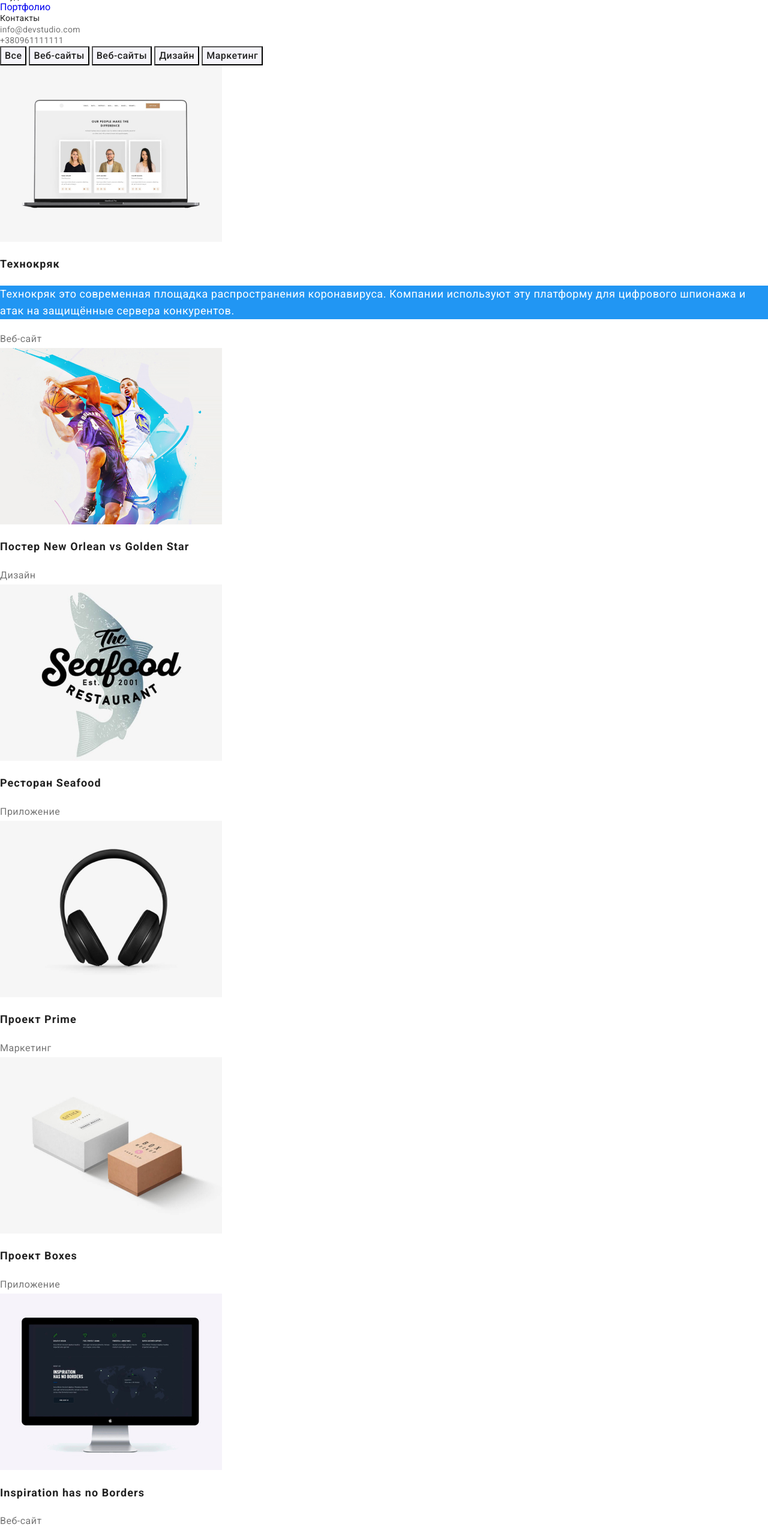
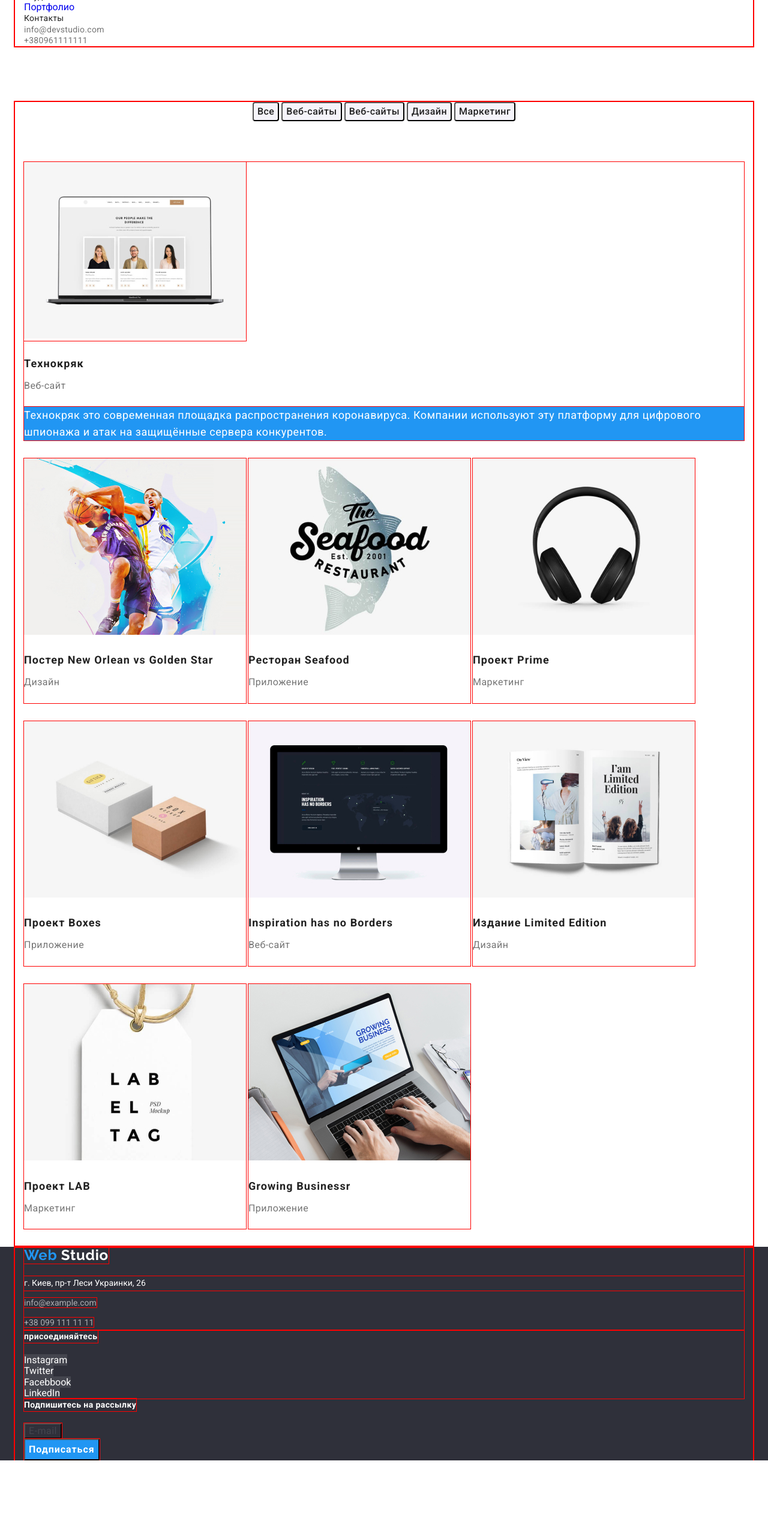
Before and after one commit to VitaliyGontarev/goit-markup-hw-03, a plain HTML site: page portfolio.html in a window 1280 px wide. Shown: the part 44-2594 px from the top of the page at 60% size. After the commit the page ends 2478 px from the top, so only its background shows below. Drawn offline with Linux system fonts and the light colour scheme.

Commit message:
Разбил на блоки

```diff
--- a/css/style.css
+++ b/css/style.css
@@ -26,22 +26,25 @@ body {
 .erase-stile {
   list-style: none;
   text-decoration: none;
+
   padding: 0;
   margin: 0;
 }
 /*page header*/
-.header-conteiner {
+.conteiner {
   outline: 2px solid red;
   width: 1230px;
+
   padding-left: 15px;
   padding-right: 15px;
   margin-left: auto;
   margin-right: auto;
 }
-/*.page-nav {
+.page-nav .pat {
+  padding-left: 15px;
+  padding-right: 15px;
 }
-.page-contacts {
-}*/
+
 /* nav*/
 .logo {
   color: #000000;
@@ -116,6 +119,7 @@ body {
   padding-right: 32px;
   padding-bottom: 10px;
   padding-left: 32px;
+  border: 1px solid transparent;
 
   font-weight: 700;
   font-size: 16px;
@@ -126,8 +130,7 @@ body {
 
 /* features*/
 .features-conteiner {
-  outline: 2px solid red;
-  margin-top: 0;
+  margin-bottom: 94px;
 }
 .features-img {
   display: inline-block;
@@ -137,6 +140,7 @@ body {
 
   background-color: #f5f4fa;
   border-radius: 4px;
+  outline: 1px solid red;
 }
 .section-title-detalis {
   color: var(--text-title-color);
@@ -167,40 +171,60 @@ body {
   font-size: 14px;
   line-height: 1.5;
   letter-spacing: 0.03em;
+
   margin-top: 0;
   margin-bottom: 0;
 }
 
 /*development site*/
 .development-conteiner {
-  outline: 2px solid rebeccapurple;
-  margin-top: 0;
-}
-.development-text {
-  margin-top: 0;
-  margin-bottom: 0;
+  margin-bottom: 94px;
 }
 
-.site-link {
-  color: #ffffff;
-  background-color: #2f303a;
-  display: inline-block;
-  padding: 27px 83px;
-  width: 370px;
-  height: 70px;
+.person {
+  outline: 1px solid red;
+}
 
-  font-weight: 700;
+.development-first-text {
+  font-weight: bold;
   font-size: 14px;
   line-height: 1.14;
   text-align: center;
   letter-spacing: 0.03em;
+  color: var(--primary-white-color);
+  background-color: #2f303a;
+
+  width: 370px;
+  height: 70px;
+  margin-top: 0;
+  margin-bottom: 0;
+  padding: 27px 83px;
 }
 
 /*our team*/
+.section-team {
+  background-color: #f5f4fa;
+}
+.title-team {
+  font-weight: 500;
+  font-size: 16px;
+  line-height: 1.18;
+  letter-spacing: 0.03em;
+  color: var(--text-title-color);
+
+  margin-top: 30px;
+  margin-bottom: 10px;
+}
+
 .profile {
   font-size: 16px;
   line-height: 1.18;
   letter-spacing: 0.03em;
+
+  margin-top: 0;
+  margin-bottom: 16px;
+
+  outline: 1px solid red;
 }
 
 .profie-link {
@@ -228,6 +252,10 @@ body {
 .footer {
   background-color: #2f303a;
 }
+.webstudio {
+  margin-top: 0;
+  margin-bottom: 20px;
+}
 .footer-logo {
   color: var(--accent-text);
 
@@ -237,37 +265,75 @@ body {
   line-height: 1.19;
   letter-spacing: 0.03em;
   text-decoration: none;
+
+  margin-bottom: 20px;
+  outline: 1px solid red;
 }
 .footer-pat {
   color: #ffffff;
 }
 .footer-adress {
   color: var(--primary-white-color);
+
+  margin-top: 0;
+  margin-bottom: 9px;
+  outline: 1px solid red;
 }
-.address {
+.first-link {
+  margin-top: 0;
+  margin-bottom: 9px;
+}
+.second-link {
+  margin-top: 0;
+  margin-bottom: 0;
+}
+.adress {
   font-weight: 400;
   font-size: 14px;
   line-height: 1.71;
+
+  margin-bottom: 0;
 }
 .adress-link {
   color: #acacb0;
   text-decoration: none;
+
+  outline: 1px solid red;
 }
+
 .adress-link:focus,
 .adress-link:hover {
   color: var(--accent-text);
 }
-.title {
+.block-adress-logo {
+  outline: 1px solid red;
+}
+.block-link {
+  outline: 1px solid red;
+}
+
+.block-footer-link {
+  outline: 1px solid red;
+}
+.title-footer {
   color: var(--primary-white-color);
+
+  display: inline-block;
+  margin-top: 0;
+  margin-bottom: 20px;
 
   font-size: 14px;
   line-height: 1.5;
   letter-spacing: 0.03em;
+
+  outline: 1px solid red;
 }
 .footer-link {
   background-color: #44454e;
   color: var(--primary-white-color);
   text-decoration: none;
+
+  margin-top: 0;
 }
 .footer-link:focus,
 .footer-link:hover {
@@ -282,6 +348,8 @@ body {
   line-height: 1.25;
   align-items: center;
   letter-spacing: 0.03em;
+
+  outline: 1px solid red;
 }
 .call-secondary {
   background-color: var(--accent-text);
@@ -292,6 +360,8 @@ body {
   line-height: 1.87;
   align-items: center;
   letter-spacing: 0.06em;
+
+  outline: 1px solid red;
 }
 .call:focus,
 .call:hover {
@@ -306,11 +376,16 @@ body {
   font-family: "Raleway", sans-serif;
   font-family: "Roboto", sans-serif;
 }
-
+.block-filtres {
+  margin-top: 93px;
+  margin-bottom: 34px;
+  text-align: center;
+}
 .filtres {
   background-color: #f5f4fa;
   color: var(--text-title-color);
 
+  border-radius: 4px;
   font-weight: 500;
   font-size: 16px;
   line-height: 1.625;
@@ -321,6 +396,16 @@ body {
 .filtres:hover {
   color: var(--accent-text);
 }
+.block-first {
+  display: inline-block;
+  margin-top: 34px;
+  margin-bottom: 30px;
+  outline: 1px solid red;
+}
+.texnokryk-img {
+  outline: 1px solid red;
+}
+
 .texnokryk-text {
   background-color: var(--accent-text);
   color: #ffffff;
@@ -329,6 +414,11 @@ body {
   font-size: 18px;
   line-height: 1.55;
   letter-spacing: 0.03em;
+
+  margin-top: 0;
+  margin-bottom: 0;
+
+  outline: 1px solid red;
 }
 .developments-title {
   color: var(--text-title-color);
@@ -337,6 +427,9 @@ body {
   font-size: 18px;
   line-height: 2;
   letter-spacing: 0.06em;
+
+  margin-top: 20px;
+  margin-bottom: 4px;
 }
 .development-text {
   color: #757575;
@@ -345,4 +438,13 @@ body {
   font-size: 16px;
   line-height: 1.87;
   letter-spacing: 0.03em;
+
+  margin-top: 0;
+  margin-bottom: 20px;
 }
+.block-secondary {
+  margin-top: 0;
+  margin-bottom: 30px;
+  outline: 1px solid red;
+  display: inline-block;
+}
--- a/portfolio.html
+++ b/portfolio.html
@@ -12,8 +12,9 @@
     <link rel="stylesheet" href="./css/style.css" />
   </head>
   <body class="body-portfolio">
-    <header>
+    <header class="conteiner">
       <!--Header site -->
+      <div class="page-nav">
         <nav>
           <a href="#" class="logo">Web<span class="pat">Studio</span> </a>
           <ul class="site-nav erase-stile">
@@ -22,16 +23,20 @@
             <li><a href="#" class="link">Контакты</a></li>
           </ul>
         </nav>
+      </div>
+      <div class="page-contacts">
         <ul class="contacts-nav erase-stile">
           <li>
             <a href="info@devstudio.com" class="link">info@devstudio.com</a>
           </li>
           <li><a href="tel:+380961111111" class="link">+380961111111</a></li>
         </ul>
+      </div>
     </header>
+    <div class="conteiner">
       <main>
         <!--filtres-->
-      <div>
+        <div class="block-filtres">
           <button type="button" class="filtres">Все</button>
           <button type="button" class="filtres">Веб-сайты</button>
           <button type="button" class="filtres">Веб-сайты</button>
@@ -39,23 +44,29 @@
           <button type="button" class="filtres">Маркетинг</button>
         </div>
         <!--our developments-->
-      <section class="section-development">
+
+        <section>
           <h1 hidden>Our developments</h1>
           <!--Технокряк-->
           <ul class="erase-stile">
-          <li>
+            <li class="block-first">
               <a href="#" class="erase-stile"
-              ><img src="./img/portfolio/img.jpg" alt="Технокряк" width="370" />
+                ><span class="texnokryk-img">
+                  <img
+                    src="./img/portfolio/img.jpg"
+                    alt="Технокряк"
+                    width="370"
+                /></span>
                 <h2 class="developments-title">Технокряк</h2>
+                <p class="development-text">Веб-сайт</p>
                 <p class="texnokryk-text">
-                Технокряк это современная площадка распространения коронавируса.
-                Компании используют эту платформу для цифрового шпионажа и атак
-                на защищённые сервера конкурентов.
+                  Технокряк это современная площадка распространения
+                  коронавируса. Компании используют эту платформу для цифрового
+                  шпионажа и атак на защищённые сервера конкурентов.
                 </p>
-              <p class="development-text">Веб-сайт</p></a
-            >
+              </a>
             </li>
-          <li>
+            <li class="block-secondary">
               <a href="#" class="erase-stile"
                 ><img
                   src="./img/portfolio/img2.jpg"
@@ -68,7 +79,7 @@
                 <p class="development-text">Дизайн</p></a
               >
             </li>
-          <li>
+            <li class="block-secondary">
               <a href="#" class="erase-stile"
                 ><img
                   src="./img/portfolio/img3.jpg"
@@ -79,7 +90,7 @@
                 <p class="development-text">Приложение</p></a
               >
             </li>
-          <li>
+            <li class="block-secondary">
               <a href="#" class="erase-stile"
                 ><img
                   src="./img/portfolio/img4.jpg"
@@ -90,7 +101,7 @@
                 <p class="development-text">Маркетинг</p></a
               >
             </li>
-          <li>
+            <li class="block-secondary">
               <a href="#" class="erase-stile"
                 ><img
                   src="./img/portfolio/img5.jpg"
@@ -101,7 +112,7 @@
                 <p class="development-text">Приложение</p></a
               >
             </li>
-          <li>
+            <li class="block-secondary">
               <a href="#" class="erase-stile"
                 ><img
                   src="./img/portfolio/img6.jpg"
@@ -112,7 +123,7 @@
                 <p class="development-text">Веб-сайт</p></a
               >
             </li>
-          <li>
+            <li class="block-secondary">
               <a href="#" class="erase-stile"
                 ><img
                   src="./img/portfolio/img7.jpg"
@@ -123,7 +134,7 @@
                 <p class="development-text">Дизайн</p></a
               >
             </li>
-          <li>
+            <li class="block-secondary">
               <a href="#" class="erase-stile"
                 ><img
                   src="./img/portfolio/img8.jpg"
@@ -134,7 +145,7 @@
                 <p class="development-text">Маркетинг</p></a
               >
             </li>
-          <li>
+            <li class="block-secondary">
               <a href="#" class="erase-stile"
                 ><img
                   src="./img/portfolio/img9.jpg"
@@ -148,32 +159,48 @@
           </ul>
         </section>
       </main>
+    </div>
     <!--Footer-->
     <footer class="footer">
+      <div class="conteiner">
+        <div class="block-adress-logo">
+          <div class="webstudio">
             <a href="" class="footer-logo"
               >Web <span class="footer-pat">Studio</span>
             </a>
-      <address class="address">
+          </div>
+          <adress class="adress">
             <p class="footer-adress">г. Киев, пр-т Леси Украинки, 26</p>
+            <p class="first-link">
               <a href="#" class="adress-link">info@example.com</a>
-        <p><a href="" class="adress-link"> +38 099 111 11 11</a></p>
-      </address>
-      <b class="title">присоединяйтесь</b>
+            </p>
+            <p class="second-link">
+              <a href="#" class="adress-link"> +38 099 111 11 11</a>
+            </p>
+          </adress>
+        </div>
+        <div class="block-footer-link">
+          <b class="title-footer">присоединяйтесь</b>
           <ul class="erase-stile">
             <li>
-          <a href="#" aria-label="Instagram" class="footer-link">Instagram </a>
+              <a href="#" aria-label="Instagram" class="footer-link"
+                >Instagram
+              </a>
             </li>
             <li>
               <a href="#" aria-label="Twitter" class="footer-link">Twitter</a>
             </li>
             <li>
-          <a href="#" aria-label="Facebbook" class="footer-link">Facebbook</a>
+              <a href="#" aria-label="Facebbook" class="footer-link"
+                >Facebbook</a
+              >
             </li>
             <li>
               <a href="#" aria-label="LinkedIn" class="footer-link">LinkedIn</a>
             </li>
           </ul>
-      <b class="title">Подпишитесь на рассылку</b>
+        </div>
+        <b class="title-footer">Подпишитесь на рассылку</b>
         <ul class="erase-stile">
           <li>
             <button class="call">E-mail</button>
@@ -182,6 +209,7 @@
             <button class="call-secondary">Подписаться</button>
           </li>
         </ul>
+      </div>
     </footer>
   </body>
 </html>
```
Also changed, not shown: index.html (+59 -28 lines). Lines whose indentation alone changed are shown as unchanged.
